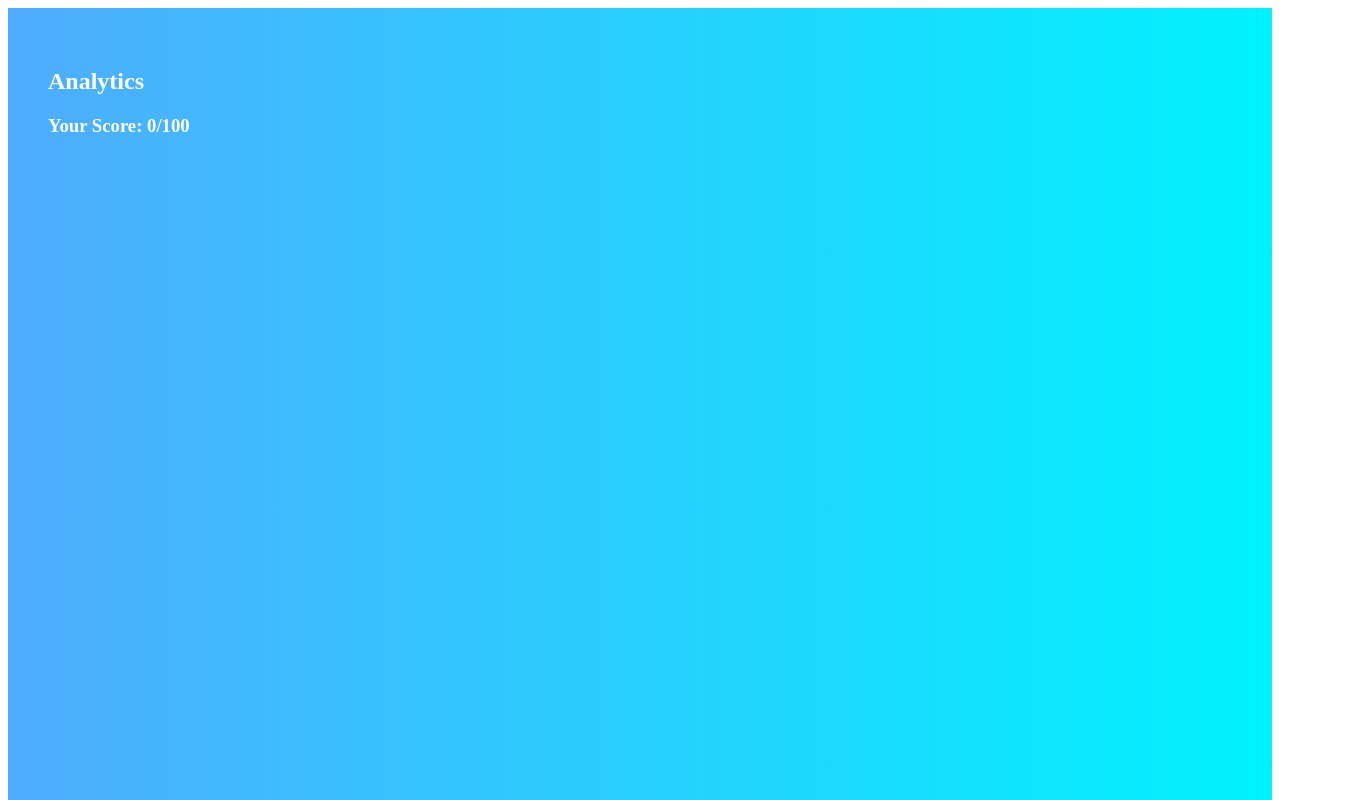
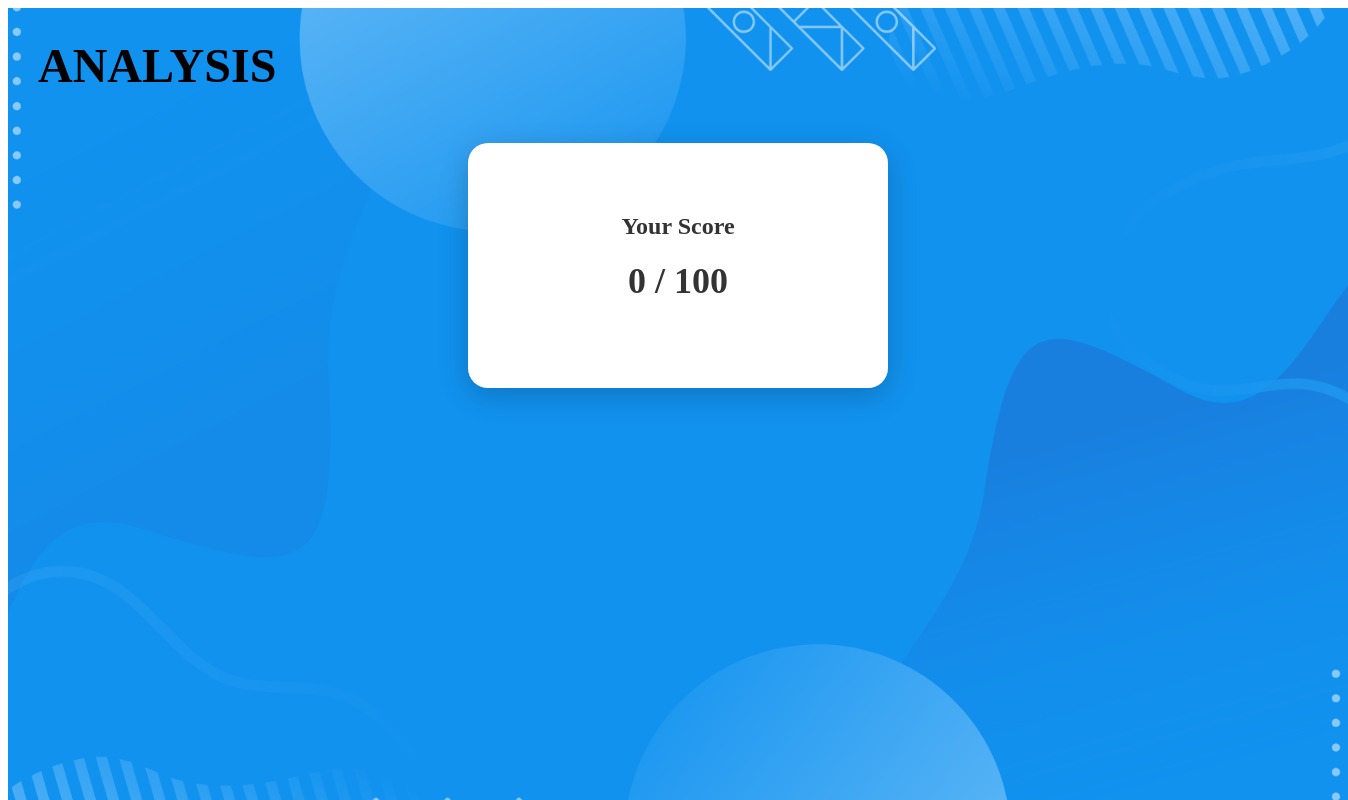
Before and after one commit to SulfaSaji/InterviewAce, a React (Vite) app: page /analytics in a window 1280 px wide. Shown: the top 800 px of the page, 1348 px wide, since content can reach past the window. Built offline with nearby package versions, Linux system fonts and the light colour scheme.

Commit message:
Refactor Analytics component with background image

```diff
--- a/src/pages/Analytics.jsx
+++ b/src/pages/Analytics.jsx
@@ -1,19 +1,58 @@
+import bgImage from "../assets/background.jpg";
+
 function Analytics() {
   const score = localStorage.getItem("score");
 
   return (
-    <div style={containerStyle}>
-      <h2>Analytics</h2>
-      <h3>Your Score: {score || 0}/100</h3>
+    <div
+      style={{
+        minHeight: "100vh",
+        width: "100vw",
+        padding: "30px",
+        backgroundImage: `url(${bgImage})`,
+        backgroundSize: "cover",
+        backgroundPosition: "center",
+        backgroundRepeat: "no-repeat",
+        display: "flex",
+        flexDirection: "column",
+        alignItems: "center",
+      }}
+    >
+      {/* Heading in its own div to prevent inheritance */}
+      <div style={{ alignSelf: "flex-start", marginBottom: "50px" }}>
+        <h1
+          style={{
+            fontSize: "48px",
+            fontWeight: "bold",
+            color: "black", // force black
+            margin: 0,
+            textShadow: "none",
+          }}
+        >
+          ANALYSIS
+        </h1>
+      </div>
+
+      {/* Score card */}
+      <div
+        style={{
+          backgroundColor: "white",
+          color: "#333",
+          borderRadius: "20px",
+          padding: "50px 60px",
+          boxShadow: "0 8px 30px rgba(0,0,0,0.2)",
+          textAlign: "center",
+          minWidth: "300px",
+          maxWidth: "500px",
+        }}
+      >
+        <h2>Your Score</h2>
+        <p style={{ fontSize: "36px", fontWeight: "bold", marginTop: "15px" }}>
+          {score || 0} / 100
+        </p>
+      </div>
     </div>
   );
 }
 
-const containerStyle = {
-  height: "100vh",
-  padding: "40px",
-  background: "linear-gradient(to right, #4facfe, #00f2fe)",
-  color: "white",
-};
-
 export default Analytics;
```
